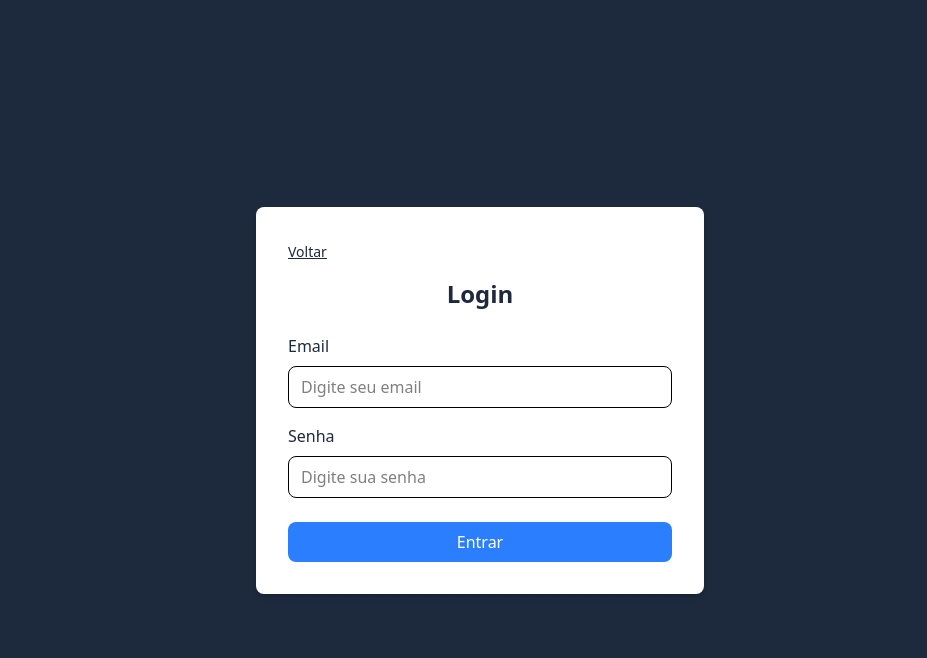
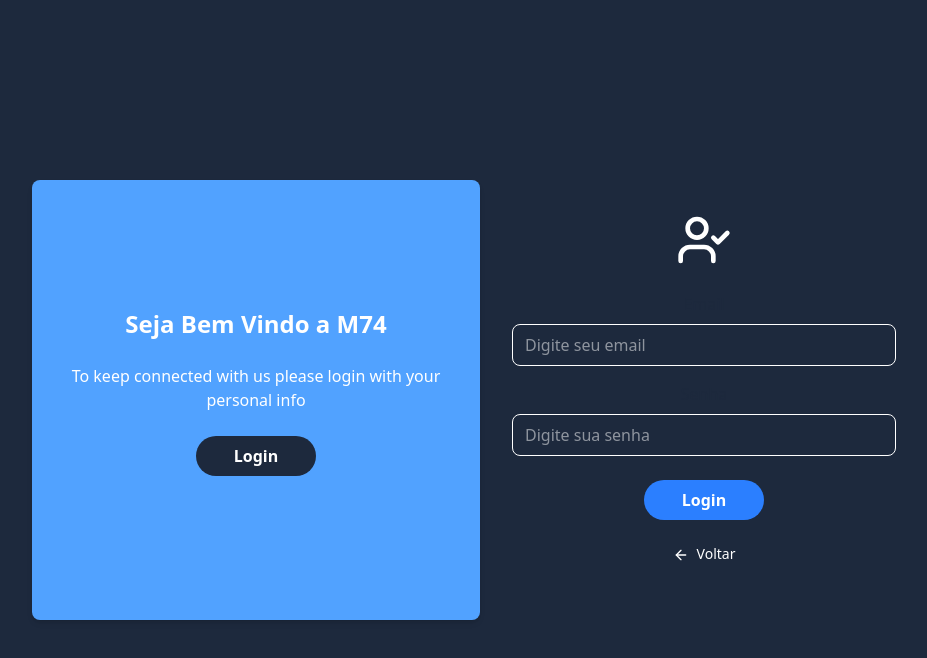
Before and after one commit to FernandoRodriues2007/M74Gest, a React (Vite) app in the folder vite-project/: page / in a window 1280 px wide. Both pictures are taken after a click on the button "Login". Shown: the top 658 px of the page, without its empty margins (160-1087 px from the left). Built offline with nearby package versions, Linux system fonts and the light colour scheme.

Commit message:
Actualizando

```diff
--- /dev/null
+++ b/vite-project/src/components/Button.jsx
@@ -0,0 +1,8 @@
+function Button(props) {
+    return(
+        <button className="w-30 bg-blue-500  font-bold  text-white py-2 rounded-full hover:bg-blue-600 transition duration-300 mb-4" onClick={props.onClick}>
+            {props. texto}
+        </button>
+    )
+}
+export default Button;
--- a/vite-project/src/components/Cadastro.jsx
+++ b/vite-project/src/components/Cadastro.jsx
@@ -1,39 +1,43 @@
 import "../assets/style/cadastro.css";
-import { Linkedin } from "lucide-react";
+import { UserCircle,ArrowLeft} from "lucide-react";
+import Infodoformulario from "./Infodoformulario";
+import Button from "./Button";
 function Cadastro({ onBack }) {
     return (
         <div className="flex items-center justify-center h-screen bg-slate-800">
             <div className=" grid grid-cols-2 text-center bg-slate-800 text-white">
-                <div className="max-w-md p-8 rounded-lg shadow-md bg-blue-400 text-white">
-                    <h2 className="text-2xl font-bold mb-6 text-center">Welcome Back!</h2>
-                    <p className="text-center mb-6">To keep connected with us please login with your personal info</p>
-                    <button className="w-30 bg-blue-400 border-2  font-bold border-r-white text-white py-2 rounded-full hover:bg-blue-600 transition duration-300 mb-4">Sign In</button>
-                </div>
+                <Infodoformulario />
+
+
                 <div className="max-w-md p-8 rounded-lg shadow-md ">
-                    <button type="button" className="text-sm mb-4 underline text-white" onClick={onBack}>Voltar</button>
-                    <h2 className="text-2xl font-bold mb-6 text-center">Cadastro</h2>
-                    <form className="">
-                        <div className="mb-4">
 
-                            <Linkedin className="text-2xl" />
+                    <form className="space-y-8">
+                        <div className="mb-6 p-4 flex justify-center">
+                        <UserCircle className="   h-14 w-14"/>
+
                         </div>
-                        <div className="mb-4">
+
+                        <div className="mb-6">
 
                             <input type="text" id="name" className="w-full px-3 py-2 border rounded-lg focus:outline-none focus:ring focus:border-blue-300" placeholder=" Nome:" />
                         </div>
-                        <div className="mb-4">
+                        <div className="mb-6">
 
                             <input type="email" id="email" className="w-full px-3 py-2 border rounded-lg focus:outline-none focus:ring focus:border-blue-300" placeholder=" Email:" />
                         </div>
-                        <div className="mb-6">
+                        <div className="mb-8">
 
                             <input type="password" id="password" className="w-full px-3 py-2 border font-bold rounded-lg focus:outline-none focus:ring focus:border-blue-300" placeholder="......" />
                         </div>
                         <div className="flex justify-center">
 
-                        <button type="submit" className="w-30 bg-blue-500 text-white py-2 font-bold rounded-full hover:bg-blue-600 transition duration-300">Registrar</button>
+                            <Button texto="Registrar" onClick={() => alert("Registrar clicado")} />
                         </div>
                     </form>
+                    <button type="button" className="w-24 py-2 rounded-full text-sm mb-4  text-white  hover:bg-slate-700" onClick={onBack}>
+                        <ArrowLeft className="h-4 w-4 inline mr-2" />
+                        Voltar
+                    </button>
                 </div>
             </div>
         </div>
--- a/vite-project/src/components/Home.jsx
+++ b/vite-project/src/components/Home.jsx
@@ -28,11 +28,11 @@ function Home() {
     const [page, setPage] = useState('home');
 
     if (page === 'login') {
-        return <Login onBack={() => setPage('home')} />;
+        return <Login  onBack={() => setPage('home')} />;
     }
 
     if (page === 'cadastro') {
-        return <Cadastro onBack={() => setPage('home')} />;
+        return <Cadastro  onBack={() => setPage('home')} />;
     }
 
     const links = [
--- /dev/null
+++ b/vite-project/src/components/Infodoformulario.jsx
@@ -0,0 +1,10 @@
+function Infodoformulario() {
+    return (
+        <div className="max-w-md p-8 rounded-lg shadow-md bg-blue-400 text-white flex flex-col items-center justify-center">
+            <h2 className="text-2xl font-bold mb-6 text-center">Seja Bem Vindo a M74</h2>
+            <p className="text-center mb-6">To keep connected with us please login with your personal info</p>
+            <button className="w-30 bg-slate-800   font-bold border-r-white text-white py-2 rounded-full hover:bg-blue-600 transition duration-300 mb-4">Login</button>
+        </div>
+    )
+}
+export default Infodoformulario;
--- a/vite-project/src/components/Login.jsx
+++ b/vite-project/src/components/Login.jsx
@@ -1,12 +1,23 @@
 import "../assets/style/Login.css";
+import { UserCheck ,ArrowLeft} from "lucide-react";
+import Infodoformulario from "./Infodoformulario";
+import Button from "./Button";
 
-function Login({ onBack }){
-    return(
+function Login({ onBack }) {
+    return (
         <div className="flex items-center justify-center h-screen bg-slate-800">
-            <div className="md:bg-white p-8 rounded-lg md:shadow-md w-full max-w-md ">
-                <button type="button" className="text-sm mb-4 underline text-white md:text-slate-800" onClick={onBack}>Voltar</button>
-                <h2 className="text-2xl font-bold mb-6 text-center text-white md:text-slate-800">Login</h2>
+            <div className="grid grid-cols-2 text-center bg-slate-800 text-white">
+
+
+                <Infodoformulario />
+
+
+                <div className=" p-8 rounded-lg  w-full max-w-md ">
+
                     <form>
+                        <div className="mb-6">
+                            <UserCheck className="h-14 w-14 text-white mx-auto mb-4" />
+                        </div>
                         <div className="mb-4">
                             <label className="block text-white md:text-slate-800 mb-2" htmlFor="email">Email</label>
                             <input type="email" id="email" className="w-full px-3 py-2 border rounded-lg focus:outline-none focus:ring focus:border-blue-300" placeholder="Digite seu email" />
@@ -15,9 +26,19 @@ function Login({ onBack }){
                             <label className="block text-white md:text-slate-800 mb-2" htmlFor="password">Senha</label>
                             <input type="password" id="password" className="w-full px-3 py-2 border rounded-lg focus:outline-none focus:ring focus:border-blue-300" placeholder="Digite sua senha" />
                         </div>
-                    <button type="submit" className="w-full bg-blue-500 text-white py-2 rounded-lg hover:bg-blue-600 transition duration-300">Entrar</button>
+                        <div className="flex justify-center">
+
+                            <Button texto="Login" onClick={() => alert("Login clicado")} />
+                        </div>
                     </form>
+                    <button type="button" className="w-24 py-2 rounded-full text-sm mb-4  text-white  hover:bg-slate-700" onClick={onBack}>
+                        <ArrowLeft className="h-4 w-4 inline mr-2" />
+                        Voltar
+                    </button>
                 </div>
+
+            </div>
+
         </div>
     )
 }
```
Lines whose indentation alone changed are shown as unchanged.
